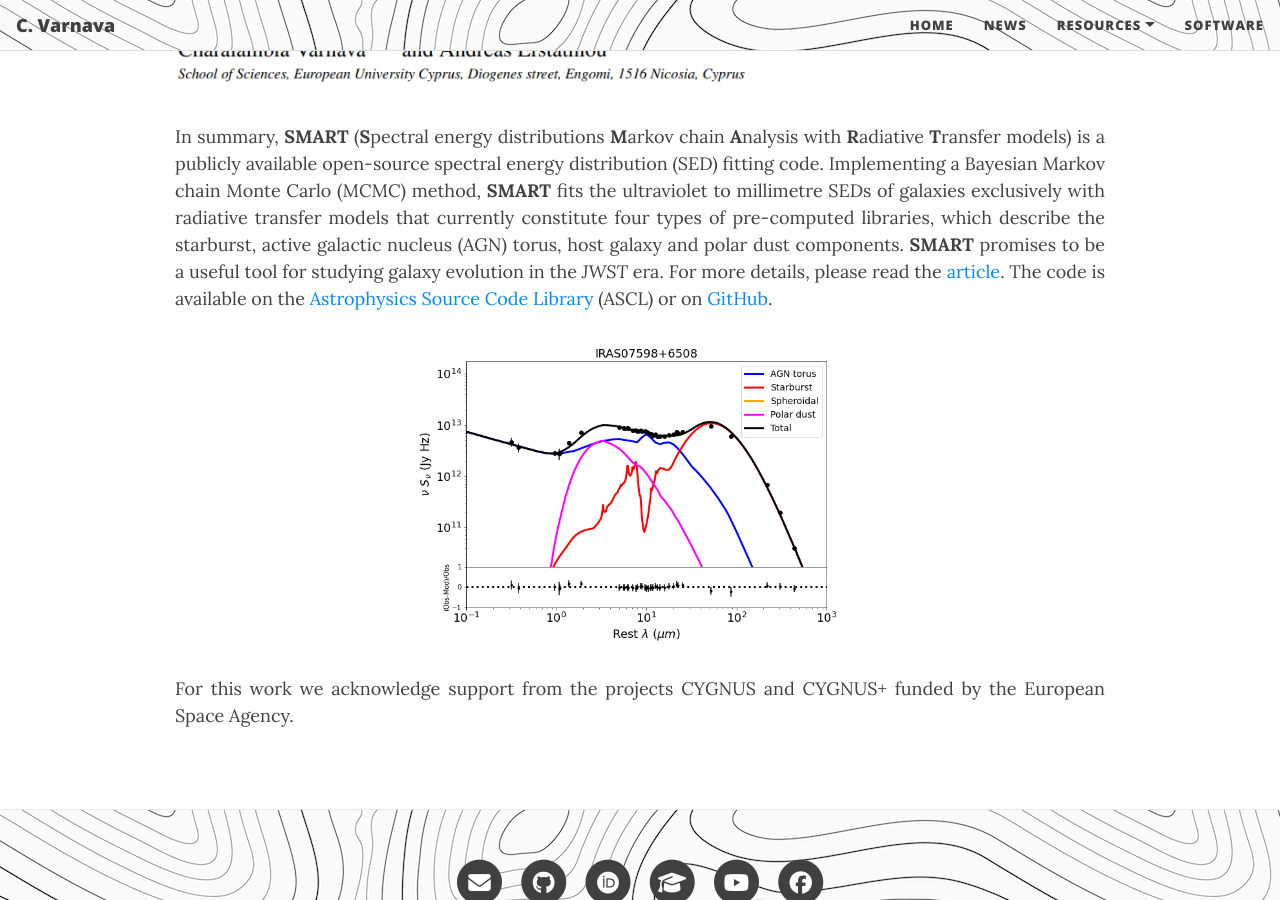
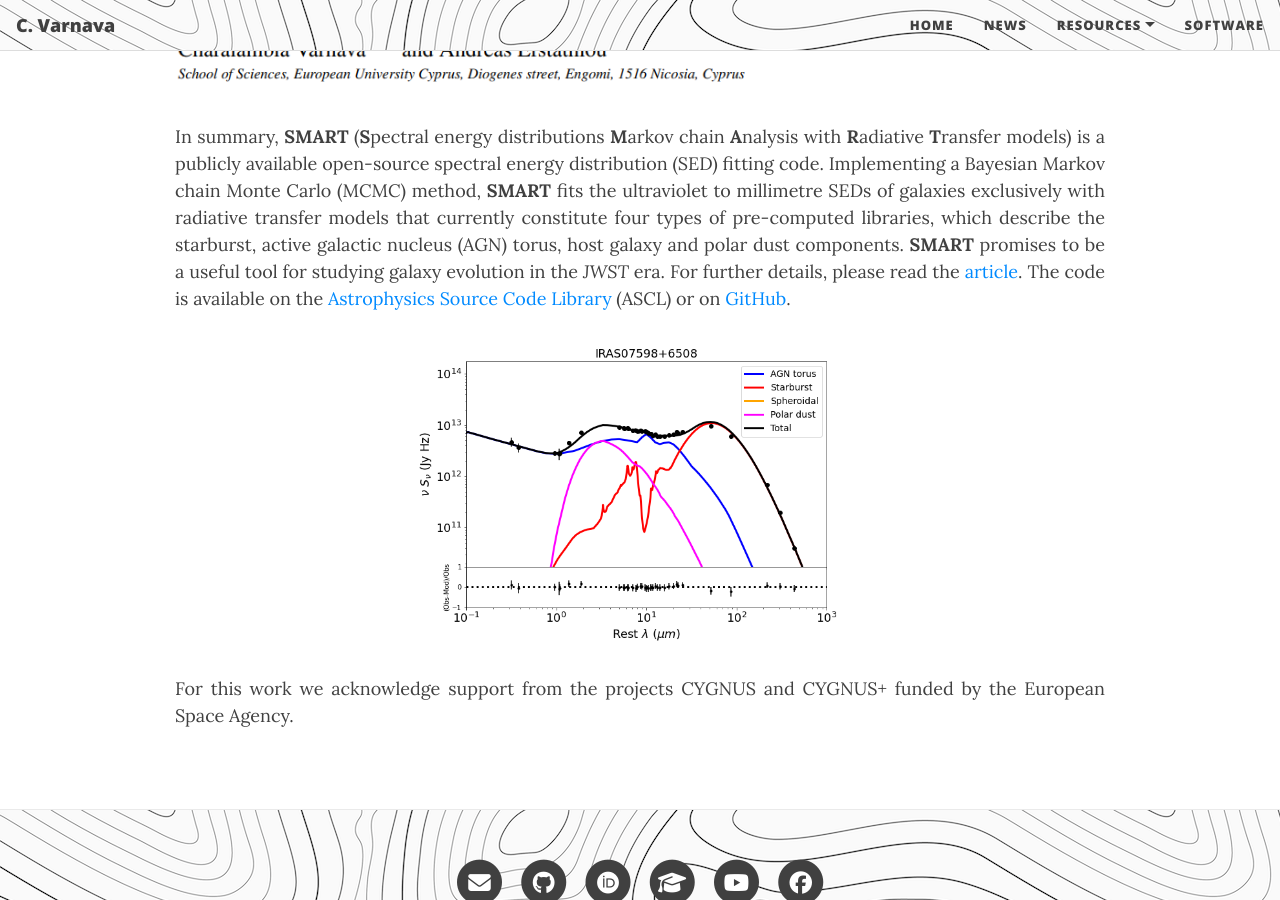
Before and after one commit to ch-var/ch-var.github.io, a Jekyll site: the page built from 2024-04-30-SMART.html, in a window 1280 px wide and 900 px high, scrolled down 612 px. Built offline with Jekyll 4.4.1, drawn with Linux system fonts in a browser that asks for light colours.

Commit message:
Update 2024-04-30-SMART.html

```diff
--- a/2024-04-30-SMART.html
+++ b/2024-04-30-SMART.html
@@ -29,7 +29,7 @@
 <img src="/assets/img/SMART_MNRAS.png">
 </p>
 
-<p align='justify'>In summary, <b>SMART</b> (<b>S</b>pectral energy distributions <b>M</b>arkov chain <b>A</b>nalysis with <b>R</b>adiative <b>T</b>ransfer models) is a publicly available open-source spectral energy distribution (SED) fitting code. Implementing a Bayesian Markov chain Monte Carlo (MCMC) method, <b>SMART</b> fits the ultraviolet to millimetre SEDs of galaxies exclusively with radiative transfer models that currently constitute four types of pre-computed libraries, which describe the starburst, active galactic nucleus (AGN) torus, host galaxy and polar dust components. <b>SMART</b> promises to be a useful tool for studying galaxy evolution in the <i>JWST</i> era. For more details, please read the <a href="https://doi.org/10.1093/mnras/stae1141">article</a>. The code is available on the <a href="https://www.ascl.net/2406.003">Astrophysics Source Code Library</a> (ASCL) or on <a href="https://github.com/ch-var/SMART">GitHub</a>.
+<p align='justify'>In summary, <b>SMART</b> (<b>S</b>pectral energy distributions <b>M</b>arkov chain <b>A</b>nalysis with <b>R</b>adiative <b>T</b>ransfer models) is a publicly available open-source spectral energy distribution (SED) fitting code. Implementing a Bayesian Markov chain Monte Carlo (MCMC) method, <b>SMART</b> fits the ultraviolet to millimetre SEDs of galaxies exclusively with radiative transfer models that currently constitute four types of pre-computed libraries, which describe the starburst, active galactic nucleus (AGN) torus, host galaxy and polar dust components. <b>SMART</b> promises to be a useful tool for studying galaxy evolution in the <i>JWST</i> era. For further details, please read the <a href="https://doi.org/10.1093/mnras/stae1141">article</a>. The code is available on the <a href="https://www.ascl.net/2406.003">Astrophysics Source Code Library</a> (ASCL) or on <a href="https://github.com/ch-var/SMART">GitHub</a>.
 
 <p align="center">
 <img src="/assets/img/IRAS07598+6508_CYGNUS.png" width="50%" height="50%">
```
